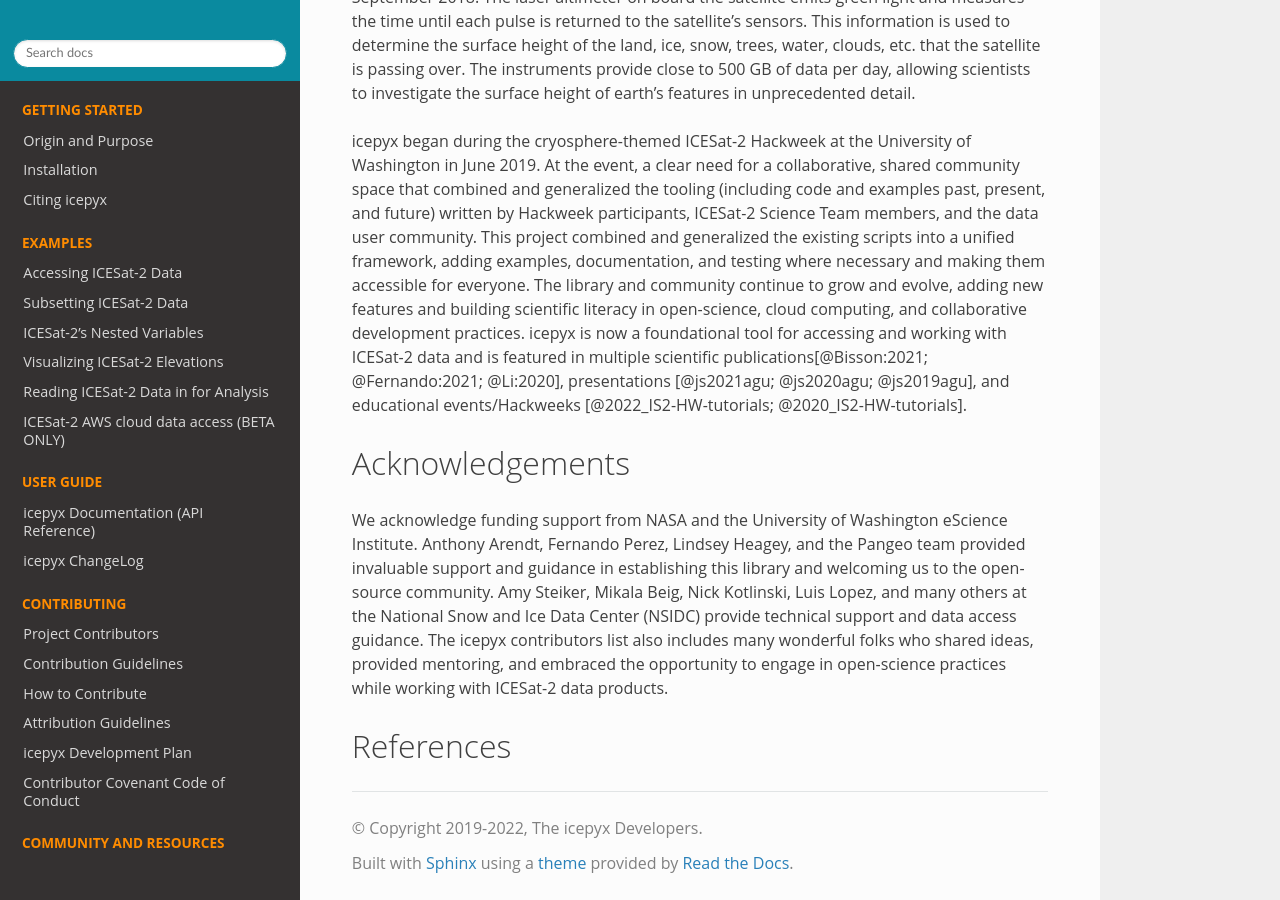
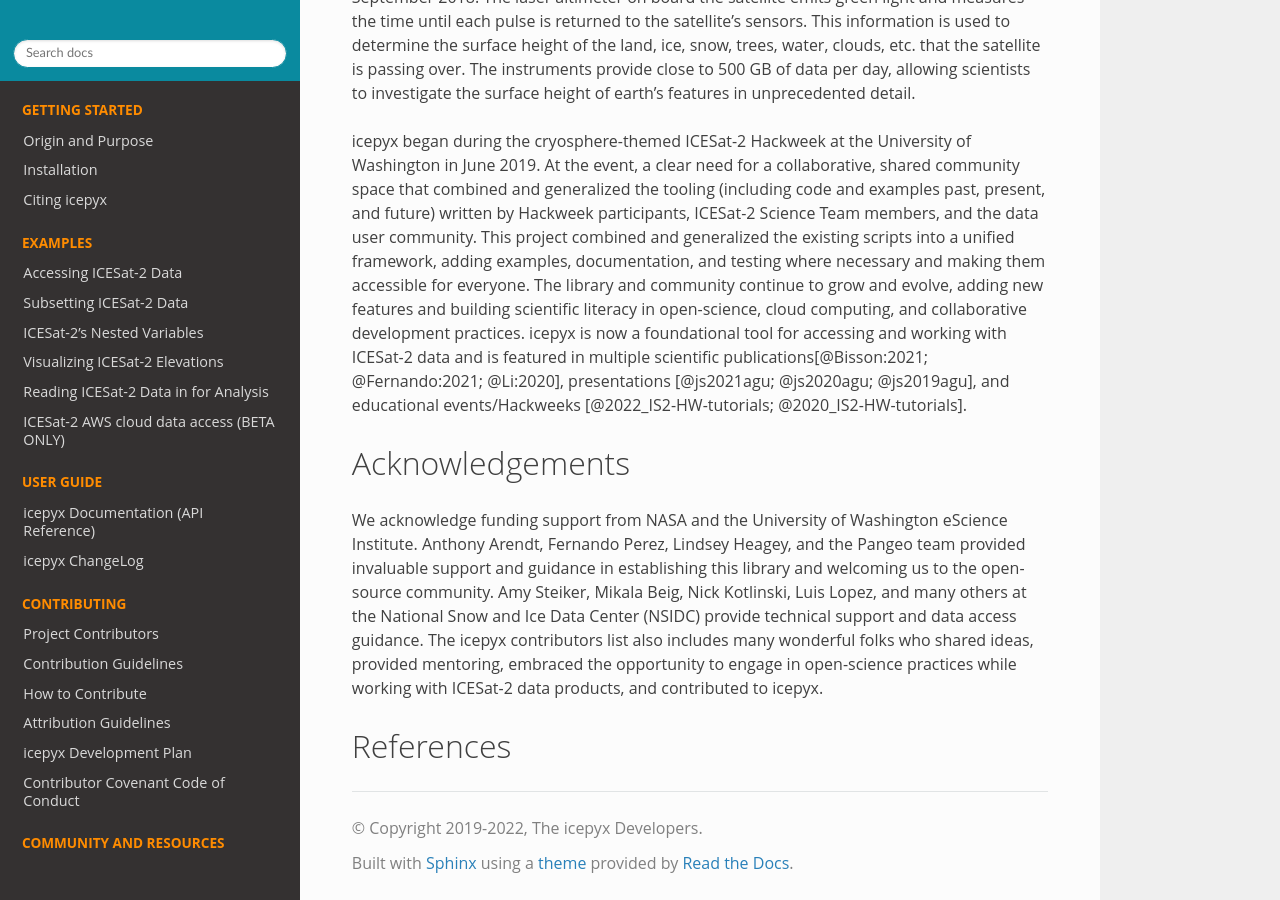
Before and after one commit to icesat2py/icepyx, a Sphinx documentation site: the page built from doc/source/tracking/paper.md, in a window 1280 px wide and 900 px high, scrolled down 563 px. Built offline with Sphinx 7.4.7 and the Read the Docs theme 2.0.0, drawn with Linux system fonts in a browser that asks for light colours; the version number could not be read and is left out; some of the changed lines change nothing that is shown.

Commit message:
remove authors who did not affirm authorship from list

```diff
--- a/doc/source/tracking/paper.md
+++ b/doc/source/tracking/paper.md
@@ -7,6 +7,7 @@
   - elevation
   - community
   - cloud
+
 authors:
   - name: Jessica Scheick^[Corresponding author] # note this makes a footnote
     orcid: 0000-0002-3421-4459
@@ -29,13 +30,9 @@
   - name: Norland Raphael Hagen
   - orcid: 0000-0003-1994-1153
     affiliation: 6
-  - name: Sarah Hall
-    affiliation: 1
   - name: Scott Henderson
     orcid: 0000-0003-0624-4965
     affiliation: 4
-  - name: Tom Johnson
-    affiliation: 6
   - name: Friedrich Knuth
     orcid: 0000-0003-1645-1984
     affiliation: 7
@@ -45,31 +42,23 @@
   - name: Zheng Liu
     orcid: 0000-0003-4132-813
     affiliation: 4
-  - name: Luis Lopez
+  - name: Romina Piunno
     affiliation: 9
-  - name: Romina Piunno
+  - name: Nitin Ravinder
     affiliation: 10
-  - name: Nitin Ravinder
-    affiliation: 11
   - name: Landung "Don" Setiawan
     orcid: 0000-0002-1624-2667
     affiliation: 4
-  - name: Trey Stafford
-    affiliation: 9
-  - name: Amy Steiker
-    affiliation: 9
   - name: Tyler Sutterley
     orcid: 0000-0002-6964-1194
     affiliation: 4
   - name: JP Swinski
     affiliation: 5
-  - name: Bruce Wallin
-    affiliation: 9
   - name: Anubhav
     orcid: 0000-0003-4017-2862
-    affiliation: 12
+    affiliation: 11
 
-# Note: first three authors are driving the publication. Additional contributors/authors are listed in alphabetical order by last name. Anyone who also contributes substantially to preparing the JOSS submission will be moved into ABC order after the first three and before the non-publication contributors to icepyx. Non-responsive coauthors will be removed from the list since their permission to be included was not granted.
+# Note: first three authors are driving the publication. Additional contributors/authors are listed in alphabetical order by last name. Anyone who also contributes substantially to preparing the JOSS submission will be moved into ABC order after the first three and before the "non-publication" contributors to icepyx. Non-responsive coauthors will be removed from the list since their permission to be included was not granted.
 
 affiliations:
  - name: University of New Hampshire, USA
@@ -88,15 +77,13 @@
    index: 7
  - name: University of Bristol, UK
    index: 8
- - name: Institution, USA
+ - name: University of Toronto, Canada
    index: 9
- - name: University of Toronto, Canada
+ - name: University of Leeds, UK
    index: 10
- - name: University of Leeds, UK
+ - name: University of Maryland, College Park, USA
    index: 11
- - name: University of Maryland, College Park, USA
-   index: 12
-date: 1 September 2022
+date: 23 September 2022
 bibliography: icepyx_pubs.bib
 
 # Optional fields if submitting to a AAS journal too, see this blog post:
@@ -131,7 +118,23 @@
 We acknowledge funding support from NASA and the University of Washington eScience Institute.
 Anthony Arendt, Fernando Perez, Lindsey Heagey, and the Pangeo team provided invaluable support and guidance in establishing this library and welcoming us to the open-source community.
 Amy Steiker, Mikala Beig, Nick Kotlinski, Luis Lopez, and many others at the National Snow and Ice Data Center (NSIDC) provide technical support and data access guidance.
-The icepyx contributors list also includes many wonderful folks who shared ideas, provided mentoring, and embraced the opportunity to engage in open-science practices while working with ICESat-2 data products.
+The icepyx contributors list also includes many wonderful folks who shared ideas, provided mentoring, embraced the opportunity to engage in open-science practices while working with ICESat-2 data products, and contributed to icepyx.
+
+<!-- Acknowledgments (non-responsive-potential-author contributors)
+  - name: Sarah Hall
+    affiliation: 1
+  - name: Tom Johnson
+    affiliation: 6
+  - name: Luis Lopez
+    affiliation: 9
+
+  - name: Trey Stafford
+    affiliation: 9
+  - name: Amy Steiker
+    affiliation: 9
+  - name: Bruce Wallin
+    affiliation: 9
+-->
 
 <!-- Acknowledgments (non-author contributors)
 Nicole Abib
```
